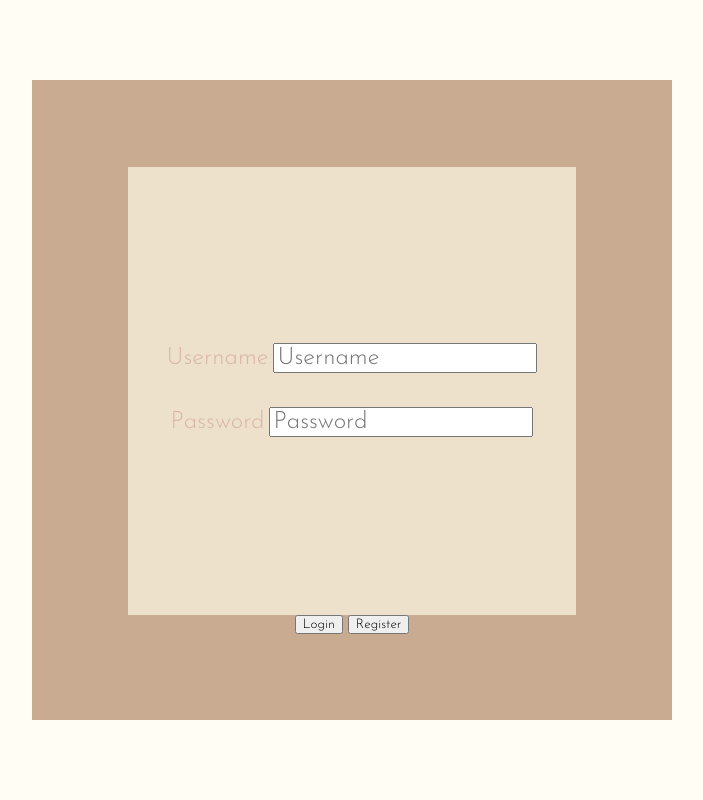
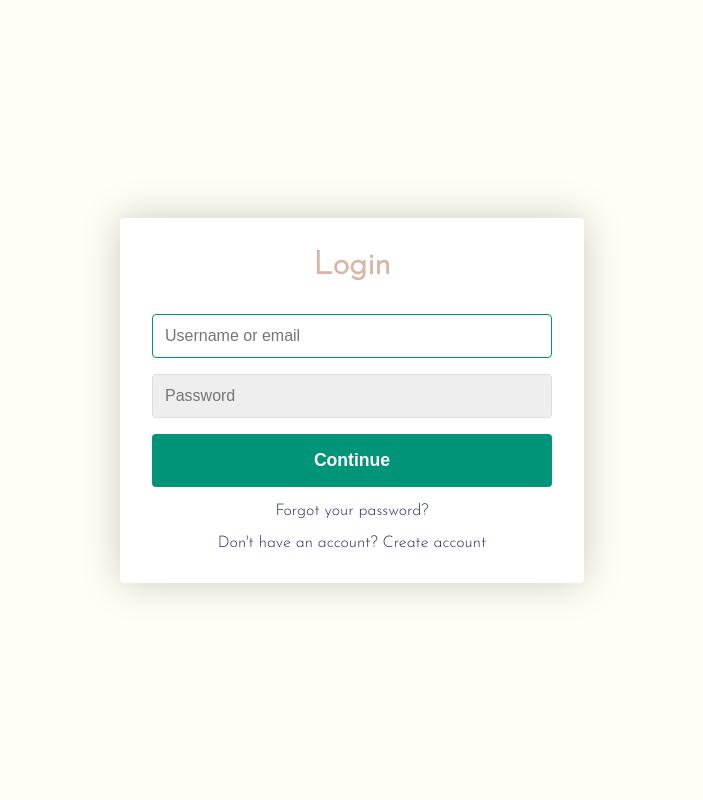
Before and after one commit to levigeers/yaraskitchen, a PHP site: page /html/pages/login.html in a window 1280 px wide. Shown: the whole page, without its empty margins (288-991 px from the left). Run offline with PHP 8.4, Linux system fonts and the light colour scheme; some web fonts are replaced.

Commit message:
new login and signup page

```diff
--- a/css/pages/login-page.css
+++ b/css/pages/login-page.css
@@ -1,48 +1,132 @@
 * {
     --loginContainerBackgroundColor: #C9AB91;
     --loginFormBackgroundColor: #ede1cc;
+
+    --color-primary: #009579;
+    --color-primary-dark: #007f67;
+    --color-secondary: #252c68;
+    --color-error: #cc3333;
+    --color-succes: #4bb544;
+
+    --border-radius: 4px;
 }
 
-.loginContainer {
-    position: fixed;
-    top: 50%;
-    left: 50%;
-    transform: translate(-50%, -50%);
-
-    width: 50vw;
-    height: 80vh;
-
+body {
+    height: 100vh;
     display: flex;
+    align-items: center;
     justify-content: center;
-    flex-direction: column;
-    align-items: center;
-
-    background-color: var(--loginContainerBackgroundColor);
 }
 
-.loginForm {
-    height: 70%;
-    width: 70%;
-
-    display: flex;
-    flex-direction: column;
-    justify-content: center;
-
-    background-color: var(--loginFormBackgroundColor);
+.container {
+    width: 400px;
+    max-width: 400px;
+    margin: 1rem;
+    padding: 2rem;
+    box-shadow: 0 0 40px rgba(0, 0, 0, 0.2);
+    border-radius: var(--border-radius);
+    background: #ffffff;
 }
 
-.loginForm div {
-    margin: 1rem 0;
+.container,
+.form__input,
+.form__button {
+    font: 500 1rem 'Quicksand', sans-serif;
+}
 
-    height: 2rem;
+.form--hidden {
+    display: none;
+}
 
+.form > *:first-child {
+    margin-top: 0;
+}
+
+.form > *:last-child {
+    margin-bottom: 0;
+}
+
+.form__title {
+    margin-bottom: 2rem;
     text-align: center;
 }
 
-.loginForm div label {
-    font-size: 1.5rem;
+.form__message {
+    text-align: center;
+    margin-bottom: 1rem;
 }
 
-.loginForm div input {
-    font-size: 1.5rem;
+.form__message--success {
+    color: var(--color-success);
 }
+
+.form__message--error {
+    color: var(--color-error);
+}
+
+.form__input-group {
+    margin-bottom: 1rem;
+}
+
+.form__input {
+    display: block;
+    width: 100%;
+    padding: 0.75rem;
+    box-sizing: border-box;
+    border-radius: var(--border-radius);
+    border: 1px solid #dddddd;
+    outline: none;
+    background: #eeeeee;
+    transition: background 0.2s, border-color 0.2s;
+}
+
+.form__input:focus {
+    border-color: var(--color-primary);
+    background: #ffffff;
+}
+
+.form__input--error {
+    color: var(--color-error);
+    border-color: var(--color-error);
+}
+
+.form__input-error-message {
+    margin-top: 0.5rem;
+    font-size: 0.85rem;
+    color: var(--color-error);
+}
+
+.form__button {
+    width: 100%;
+    padding: 1rem 2rem;
+    font-weight: bold;
+    font-size: 1.1rem;
+    color: #ffffff;
+    border: none;
+    border-radius: var(--border-radius);
+    outline: none;
+    cursor: pointer;
+    background: var(--color-primary);
+}
+
+.form__button:hover {
+    background: var(--color-primary-dark);
+}
+
+.form__button:active {
+    transform: scale(0.98);
+}
+
+.form__text {
+    text-align: center;
+}
+
+.form__link {
+    color: var(--color-secondary);
+    text-decoration: none;
+    cursor: pointer;
+}
+
+.form__link:hover {
+    text-decoration: underline;
+}
--- a/html/pages/login.html
+++ b/html/pages/login.html
@@ -9,30 +9,54 @@
     <link rel="stylesheet" href="../../css/main.css">
     <link rel="stylesheet" href="../../css/pages/login-page.css">
 
-    <script defer src="../../js/accounts.js"></script>
-
     <script src="https://ajax.googleapis.com/ajax/libs/jquery/3.5.1/jquery.min.js"></script>
 </head>
 <body>
-    <main>
-        <div class="loginContainer">
-            <form class="loginForm">
-                <div>
-                    <label for="username">Username</label>
-                    <input id="usernameInput" type="text" placeholder="Username" name="username">
-                </div>
-
-                <div>
-                    <label for="password">Password</label>
-                    <input id="passwordInput" type="text" placeholder="Password" name="password">
-                </div>
-            </form>
-
-            <div>
-                <button id="loginButton">Login</button>
-                <button id="registerButton">Register</button>
+    <div class="container">
+        <form class="form" id="login">
+            <h1 class="form__title">Login</h1>
+            <div class="form__message form__message--error"></div>
+            <div class="form__input-group">
+                <input type="text" class="form__input" autofocus placeholder="Username or email">
+                <div class="form__input-error-message"></div>
             </div>
-        </div>
-    </main>
+            <div class="form__input-group">
+                <input type="password" class="form__input" autofocus placeholder="Password">
+                <div class="form__input-error-message"></div>
+            </div>
+            <button class="form__button" type="submit">Continue</button>
+            <p class="form__text">
+                <a href="#" class="form__link">Forgot your password?</a>
+            </p>
+            <p class="form__text">
+                <a class="form__link" href="./" id="linkCreateAccount">Don't have an account? Create account</a>
+            </p>
+        </form>
+        <form class="form form--hidden" id="createAccount">
+            <h1 class="form__title">Create Account</h1>
+            <div class="form__message form__message--error"></div>
+            <div class="form__input-group">
+                <input type="text" id="signupUsername" class="form__input" autofocus placeholder="Username">
+                <div class="form__input-error-message"></div>
+            </div>
+            <div class="form__input-group">
+                <input type="text" class="form__input" autofocus placeholder="Email Address">
+                <div class="form__input-error-message"></div>
+            </div>
+            <div class="form__input-group">
+                <input type="password" class="form__input" autofocus placeholder="Password">
+                <div class="form__input-error-message"></div>
+            </div>
+            <div class="form__input-group">
+                <input type="password" class="form__input" autofocus placeholder="Confirm password">
+                <div class="form__input-error-message"></div>
+            </div>
+            <button class="form__button" type="submit">Continue</button>
+            <p class="form__text">
+                <a class="form__link" href="./" id="linkLogin">Already have an account? Sign in</a>
+            </p>
+        </form>
+    </div>
+    <script src="../../js/login.js"></script>
 </body>
 </html>
--- a/js/accounts.js
+++ /dev/null
@@ -1,34 +0,0 @@
-var loginButton = document.getElementById("loginButton");
-var registerButton = document.getElementById("registerButton");
-
-var usernameInput = document.getElementById("usernameInput");
-var passwordInput = document.getElementById("passwordInput");
-
-onStart();
-
-function onStart() {
-    loginButton.onclick = onLoginButton;
-    registerButton.onclick = onRegisterButton;
-}
-
-function onLoginButton() {
-    $.ajax({
-        url: "http://www.baking.local/php/accounts.php",
-        method: "get",
-        data: {action: 'loginUser', username: usernameInput.value, password: passwordInput.value},
-        success: function(result) {
-            console.log(result);
-        }
-    })
-}
-
-function onRegisterButton() {
-    $.ajax({
-        url: "http://www.baking.local/php/accounts.php",
-        method: "get",
-        data: {action: 'loginUser', username: usernameInput.value, password: passwordInput.value},
-        success: function(result) {
-            console.log(result);
-        }
-    })
-}
```
Also changed, not shown: js/login.js (added, +55 -0 lines), php/accounts.php (deleted, +0 -47 lines).
